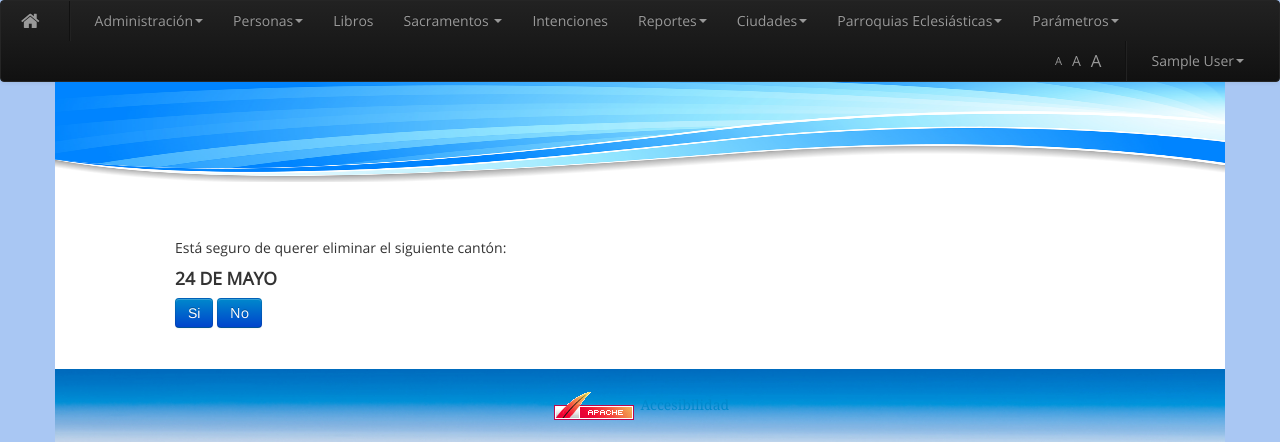
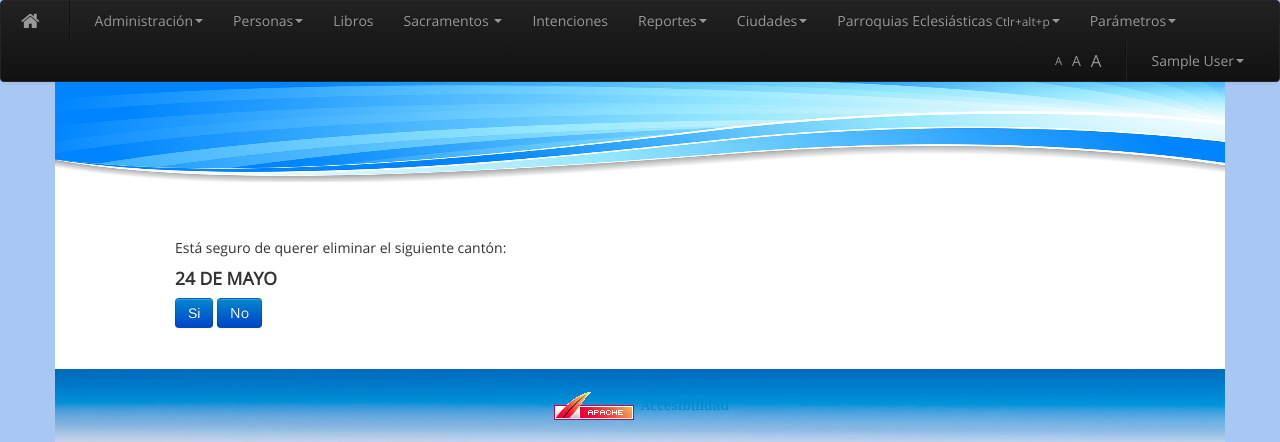
Before and after one commit to luchitoflores/gestionparroquial, a Django app: page /ciudades/canton/150/delete/ in a window 1280 px wide. Shown: the top 442 px of the page. Run offline with Django 3.2, Linux system fonts and the light colour scheme; the visitor is signed in with stand-in values (Sample User, id 1); data comes from the database, SQL or seed files in the repository; data that the repository does not hold is empty; parts of the project's set-up code (start-up, migrations or seed data) failed here and were passed over; some libraries are stand-ins or nearby versions.

```diff
--- a/templates/includes/menubar.html
+++ b/templates/includes/menubar.html
@@ -32,16 +32,16 @@
 						{%endif%}
 						<ul class="dropdown-menu">
 							{% if  perms.sacramentos.change_administrador and perms.sacramentos.add_administrador%}
-							<li><a href="{% url 'administrador_list'%}">Administrador</a></li>
+							<li><a href="{% url 'administrador_list'%}">Administrador<small class='muted'> Ctlr+F6</small></a></li>
 							{%endif%}
 							{% if perms.sacramentos.change_feligres and perms.sacramentos.add_feligres%}
-							<li><a href="{% url 'usuario_list'%}">Feligres</a></li>
+							<li><a href="{% url 'usuario_list'%}">Feligres<small class='muted'> Ctlr+F7</small></a></li>
 							{%endif%}
 							{% if perms.sacramentos.change_sacerdote and perms.sacramentos.add_sacerdote%}
-							<li><a href="{% url 'sacerdote_list'%}">Sacerdote</a></li>
+							<li><a href="{% url 'sacerdote_list'%}">Sacerdote<small class='muted'> Ctlr+F8</small></a></li>
 							{%endif%}
 							{% if perms.sacramentos.add_secretaria and perms.sacramentos.change_secretaria%}
-							<li><a href="{% url 'asignar_secretaria_list'%}">Secretaria</a></li>
+							<li><a href="{% url 'asignar_secretaria_list'%}">Secretaria<small class='muted'> Ctlr+F9</small></a></li>
 							{%endif%}
 						</ul>
 					</li>
@@ -55,13 +55,13 @@
 						{%endif%}
 						<ul class="dropdown-menu">
 							{% if perms.sacramentos.change_bautismo and perms.sacramentos.add_bautismo %}
-							<li><a href="{% url 'bautismo_list'%}">Bautismo <small class='muted'> Ctlr+F3</small></a></li>
+							<li><a href="{% url 'bautismo_list'%}">Bautismo <small class='muted'> Ctlr+b</small></a></li>
 							{%endif%}
 							{% if perms.sacramentos.change_eucaristia and perms.sacramentos.add_eucaristia%}
-							<li><a href="{% url 'eucaristia_list'%}">Primera Comunión  <small class='muted'> Ctlr+F4</small></a></li>
+							<li><a href="{% url 'eucaristia_list'%}">Primera Comunión  <small class='muted'> Ctlr+alt+e</small></a></li>
 							{%endif%}
 							{% if perms.sacramentos.change_confirmacion and perms.sacramentos.add_confirmacion%}
-							<li><a href="{% url 'confirmacion_list'%}">Corfirmación <small class='muted'> Ctlr+F5</small></a></li>
+							<li><a href="{% url 'confirmacion_list'%}">Corfirmación <small class='muted'> Ctlr+c</small></a></li>
 							{%endif%}
 							<li class="dropdown-submenu" >
 								{% if perms.sacramentos.change_matrimonio or perms.sacramentos.add_matrimonio%}
@@ -69,7 +69,7 @@
 								{%endif%}
 								<ul class="dropdown-menu">
 									{% if perms.sacramentos.change_matrimonio and perms.sacramentos.add_matrimonio%}
-									<li><a href="{% url 'matrimonio_list'%}">Vigentes <small class='muted'> Ctlr+F6</small></a></li>
+									<li><a href="{% url 'matrimonio_list'%}">Vigentes <small class='muted'> Ctlr+m</small></a></li>
 									{%endif%}
 									{% if perms.sacramentos.change_matrimonio and perms.sacramentos.add_matrimonio%}
 									<li><a href="{% url 'matrimonio_list_no_vigentes'%}">No Vigentes</a></li>
@@ -79,7 +79,7 @@
 						</ul>
 					</li>
 					{% if perms.sacramentos.change_intenciones%}
-					<li><a href="{%url 'intencion_list'%}">Intenciones </a></li>
+					<li><a href="{%url 'intencion_list'%}">Intenciones</a></li>
 					{%endif%}
 					<li class='dropdown'>
 						{% if perms.sacramentos.change_bautismo or  perms.sacramentos.add_bautismo or perms.sacramentos.change_eucaristia or  perms.sacramentos.add_eucaristia or perms.sacramentos.change_matrimonio or  perms.sacramentos.add_matrimonio or perms.sacramentos.change_confirmacion or  perms.sacramentos.add_confirmacion %}
@@ -104,19 +104,19 @@
 						{%endif%}
 						<ul class="dropdown-menu">
 							{% if perms.ciudades.change_provincia and perms.ciudades.add_provincia%}
-							<li><a href="{% url 'provincia_list'%}">Provincias</a></li>
+							<li><a href="{% url 'provincia_list'%}">Provincias<small class='muted'> Ctlr+F10</small></a></li>
 							{%endif%}
 							{% if perms.ciudades.change_canton and perms.ciudades.add_canton%}
-							<li><a href="{% url 'canton_list'%}">Cantones</a></li>
+							<li><a href="{% url 'canton_list'%}">Cantones<small class='muted'> Ctlr+F11</small></a></li>
 							{%endif%}
 							{% if perms.ciudades.change_parroquia and perms.ciudades.add_parroquia%}
-							<li><a href="{% url 'parroquiacivil_list'%}">Parroquias</a></li>
+							<li><a href="{% url 'parroquiacivil_list'%}">Parroquias<small class='muted'> Ctlr+F12</small></a></li>
 							{%endif%}
 						</ul>
 					</li>
 					<li class="dropdown">
 						{% if perms.sacramentos.change_parroquia or perms.sacramentos.add_parroquia or perms.sacramentos.change_asignarsecretaria or perms.sacramentos.add_asignarsecretaria%}
-						<a class="dropdown-toggle" data-toggle="dropdown" href="#">Parroquias Eclesiásticas<b class="caret"></b></a>
+						<a class="dropdown-toggle" data-toggle="dropdown" href="#">Parroquias Eclesiásticas<small class='muted'> Ctlr+alt+p</small><b class="caret"></b></a>
 						{%endif%}
 						<ul class="dropdown-menu">
 							{% if perms.sacramentos.change_parroquia%}
```
